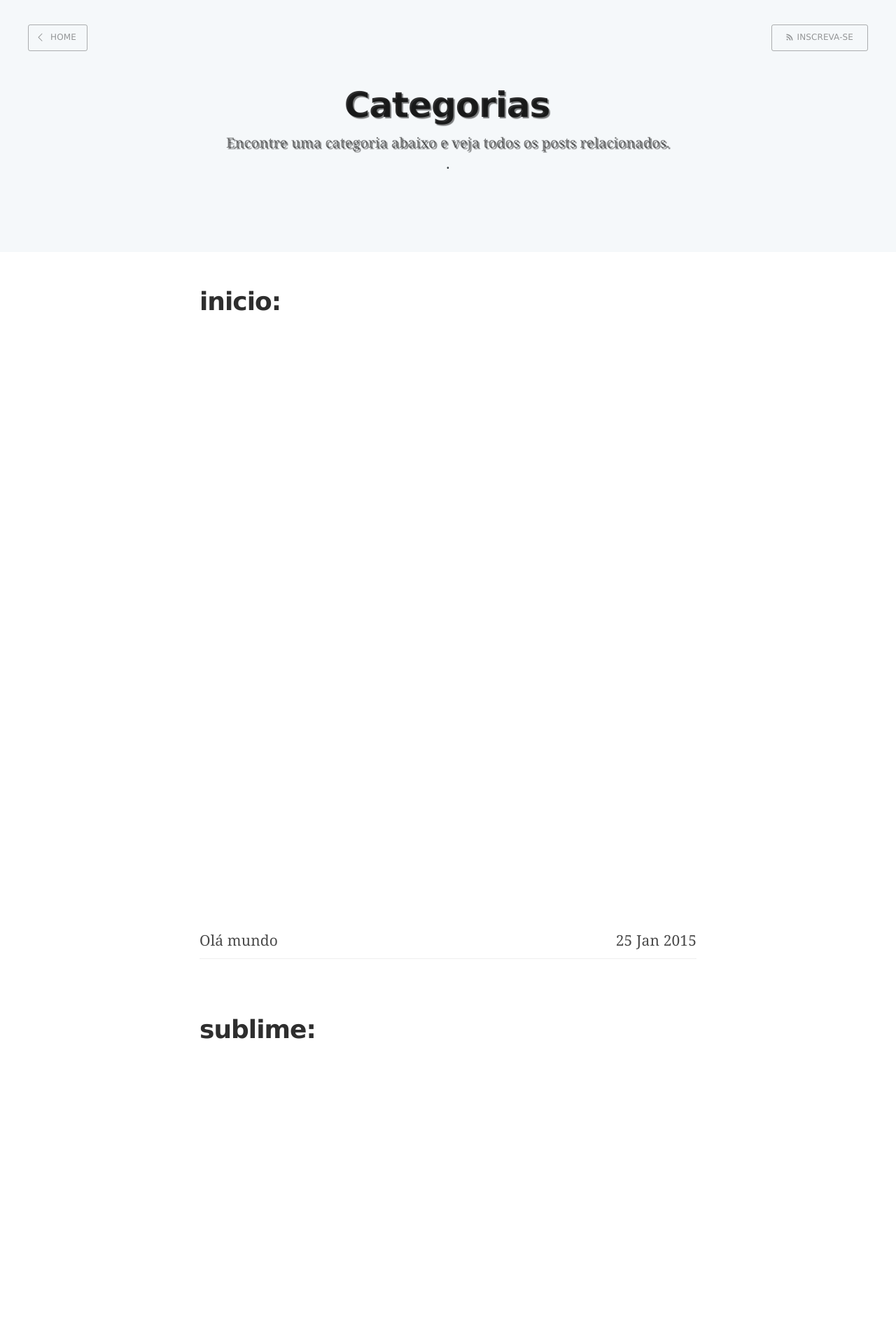
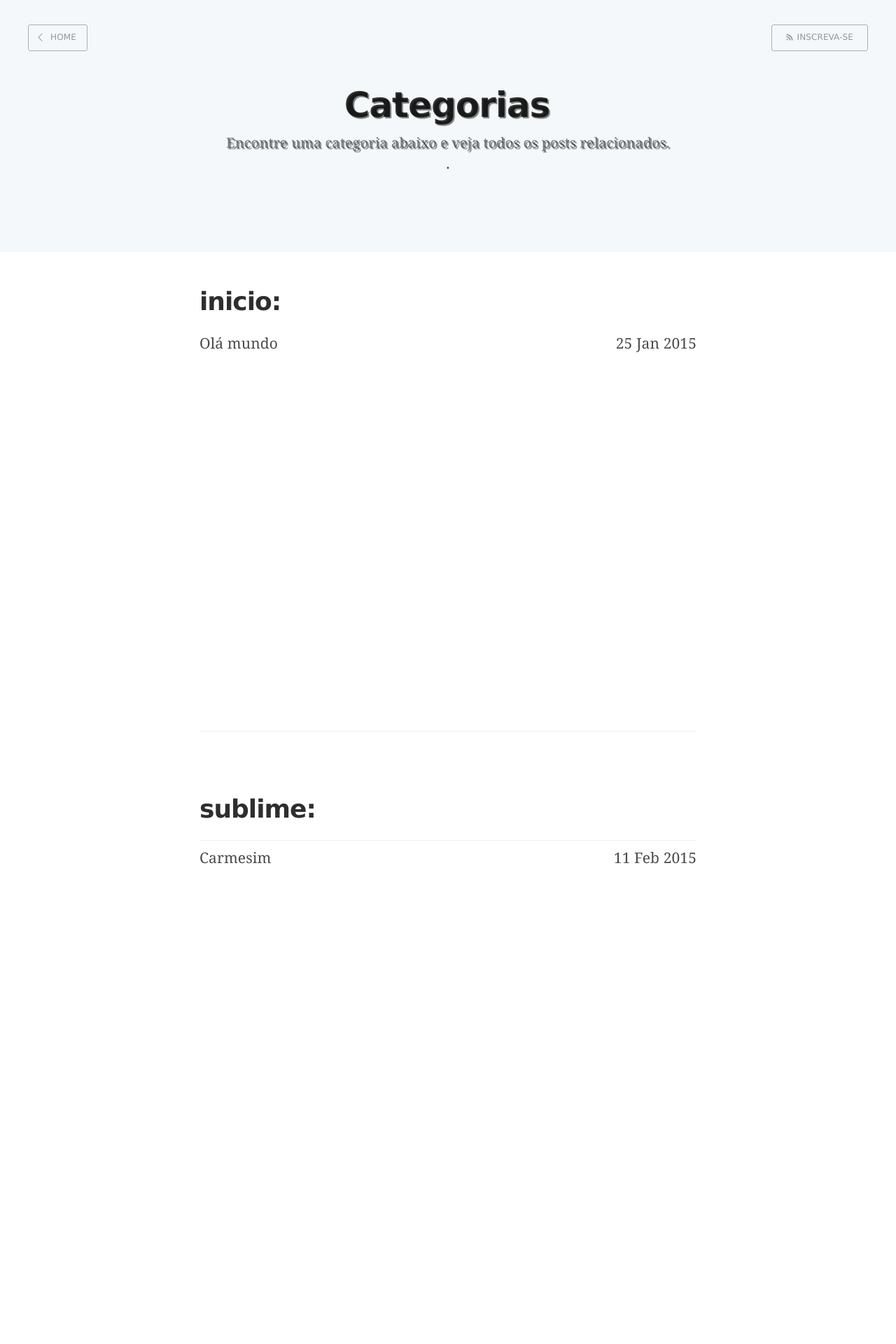
Before and after one commit to gitter-badger/koppl.in, a Jekyll site: the page built from categorias.md, in a window 1280 px wide. Shown: the top 1920 px of the page at 70% size. Built offline with Jekyll 4.4.1, drawn with Linux system fonts in a browser that asks for light colours.

Commit message:
update: img links on categories

```diff
--- a/_layouts/categorias.html
+++ b/_layouts/categorias.html
@@ -25,8 +25,10 @@
                     <h2>{{ category[0] }}:</h2>
                     {% for posts in category %}
                         {% for post in posts %}
-                            <img src="{{ site.url }}/assets/images/{{ post.img }}" alt="{{ post.title }} - Imagem" class="hidden" itemprop="image">
-                            {% if post.url %}<a href="{{ post.url }}" itemprop="url"><span itemprop="headline">{{ post.title }}</span><span class="post-list-data" itemprop="datePublished" content="12-12-2012">{{ post.date | date_to_string }}</span></a>{% endif %}
+                            {% if post.url %}
+                                <a href="{{ post.url }}" itemprop="url"><span itemprop="headline">{{ post.title }}</span><span class="post-list-data" itemprop="datePublished" content="12-12-2012">{{ post.date | date_to_string }}</span></>
+                                <img src="{{ site.url }}/assets/images/{{ post.img }}" alt="{{ post.title }} - Imagem" class="hidden" itemprop="image">
+                            {% endif %}
                         {% endfor %}
                     {% endfor %}
                 </article>
```
